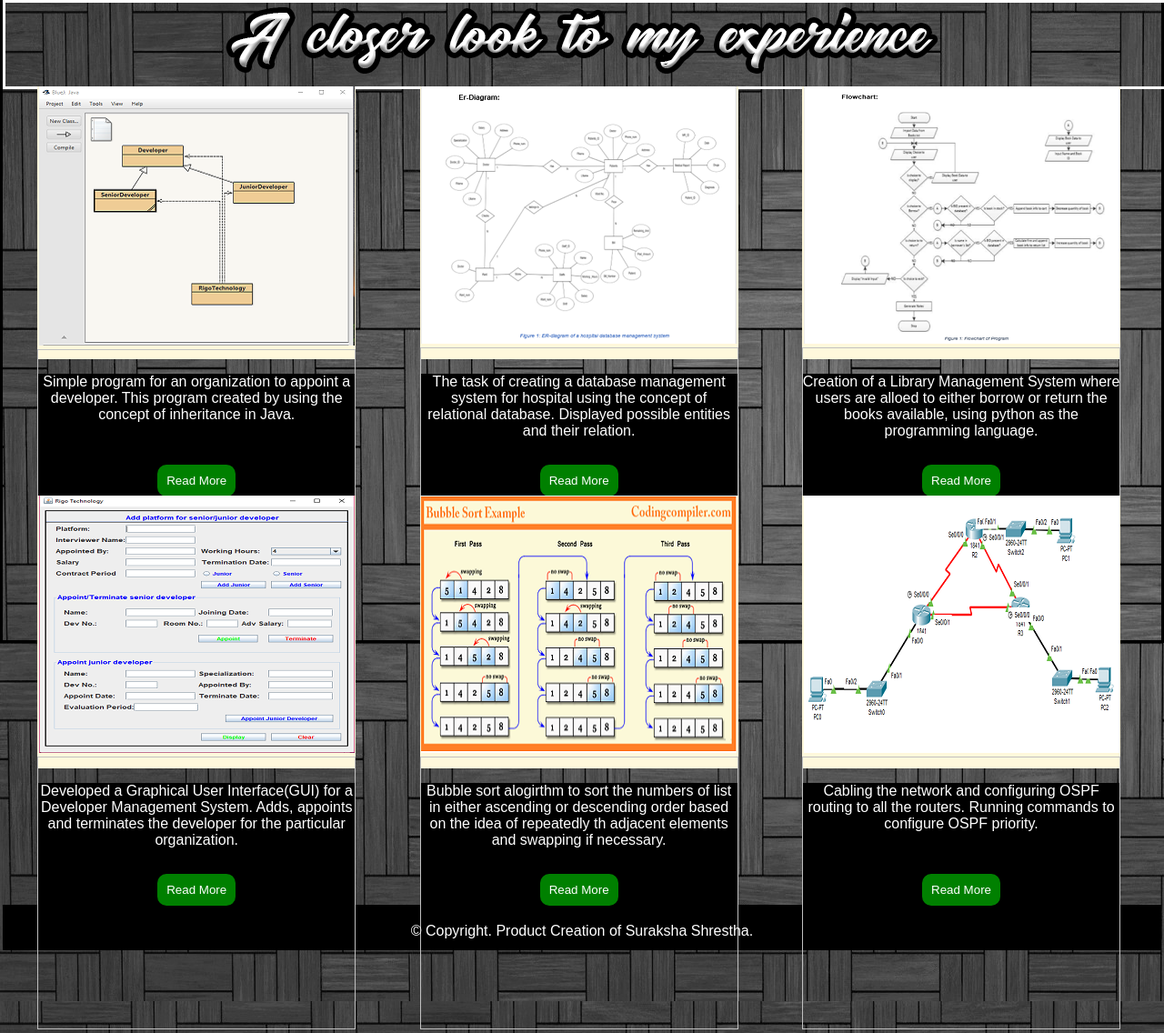
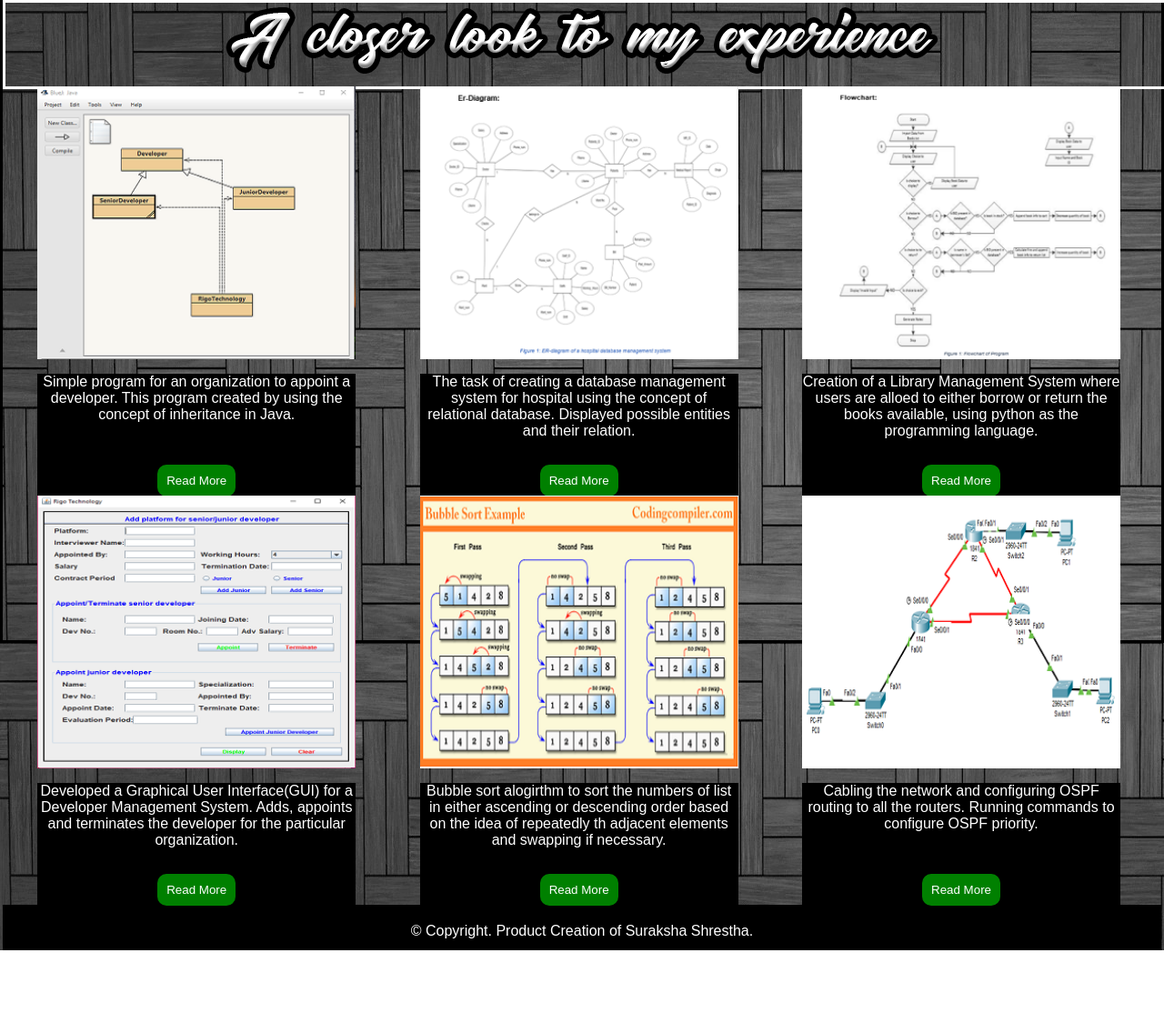
Before and after one commit to shrestha-suraj/Sister-Portifilio, a plain HTML site: page html/portfolio.html in a window 1280 px wide. Shown: the part 99-1235 px from the top of the page at 91% size. After the commit the page ends 1144 px from the top, so only its background shows below. Drawn offline with nearby package versions, Linux system fonts and the light colour scheme.

Commit message:
re-edited

```diff
--- a/html/portfolio.html
+++ b/html/portfolio.html
@@ -40,8 +40,7 @@
                 <center>
                     <div class='card'>
                         <div class='card-img-div'>
-                            <img src='../images/Screenshot_3.png' />
-                            <img style='width:100%;height:300px'>
+                            <img src='../images/Screenshot_3.png'style='width:100%;height:300px'>
                         </div>
                         <div class='card-text-div'>
                             <div style='height:100px;width: 100%'>
@@ -59,8 +58,7 @@
                 <center>
                     <div class='card'>
                         <div class='card-img-div'>
-                            <img src='../images/Screenshot_2.png' />
-                            <img style='width:100%;height:300px'>
+                            <img src='../images/Screenshot_2.png' style='width:100%;height:300px'/>
                         </div>
                         <div class='card-text-div'>
                             <div style='height:100px;width: 100%'>
@@ -79,8 +77,7 @@
                 <center>
                     <div class='card'>
                         <div class='card-img-div'>
-                            <img src='../images/Screenshot_4.png' />
-                            <img style='width:100%;height:300px'>
+                            <img src='../images/Screenshot_4.png' style='width:100%;height:300px'/>
                         </div>
                         <div class='card-text-div'>
                             <div style='height:100px;width: 100%'>
@@ -101,8 +98,7 @@
                 <center>
                     <div class='card'>
                         <div class='card-img-div'>
-                            <img src='../images/Screenshot_5.png' />
-                            <img style='width:100%;height:300px'>
+                            <img src='../images/Screenshot_5.png' style='width:100%;height:300px'/>
                         </div>
                         <div class='card-text-div'>
                             <div style='height:100px;width: 100%'>
@@ -121,8 +117,7 @@
                 <center>
                     <div class='card'>
                         <div class='card-img-div'>
-                            <img src='../images/Screenshot_6.png' />
-                            <img style='width:100%;height:300px'>
+                            <img src='../images/Screenshot_6.png' style='width:100%;height:300px'/>
                         </div>
                         <div class='card-text-div'>
                             <div style='height:100px;width: 100%'>
@@ -141,8 +136,7 @@
                 <center>
                     <div class='card'>
                         <div class='card-img-div'>
-                                <img src='../images/Screenshot_7.png' />
-                                <img style='width:100%;height:300px'>
+                                <img src='../images/Screenshot_7.png' style='width:100%;height:300px'/>
                         </div>
                         <div class='card-text-div'>
                             <div style='height:100px;width: 100%'>
```
